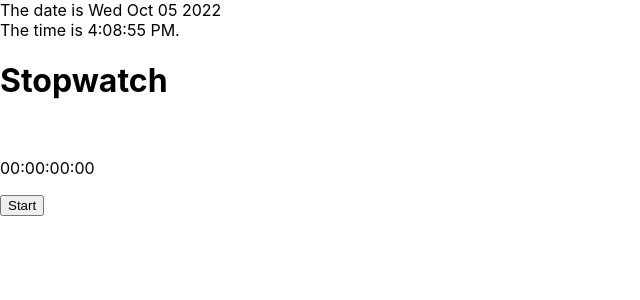
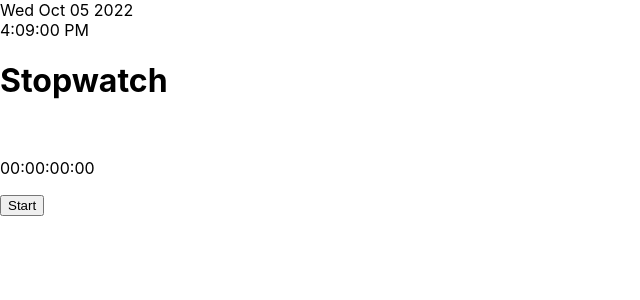
Before and after one commit to Ryan-Caruth/stopwatch, a React (Create React App) app: page / in a window 1280 px wide. Shown: the top 300 px of the page, without its empty margins (0-640 px from the left). Built offline with nearby package versions, Linux system fonts and the light colour scheme.

Commit message:
Rendering updated time

```diff
--- a/src/components/clock/Clock.jsx
+++ b/src/components/clock/Clock.jsx
@@ -3,18 +3,23 @@ import React, { useEffect, useState } from 'react'
 const Clock = () => {
     //Add a State that holds the date
     const [date, setDate] = useState(new Date());
-    //Get the current date
-        const getDate = () => {
-            setDate(new Date());
-    }
 
     //UseEffect to continually update time
-
+    useEffect(() => {
+        //Run the side effect when the component mounts
+        const updateTime = setInterval(() => {
+            setDate(new Date())
+        }, 1000)
+        //Clear side effect when component unmounts
+        return () => {
+            clearInterval(updateTime)
+        }
+    }, []);
 
   return (
       <div>
-          The date is {date.toDateString()}<br />
-          The time is {date.toLocaleTimeString()}.
+          {date.toDateString()}<br />
+          {date.toLocaleTimeString()}
       </div>
   )
 }
```
